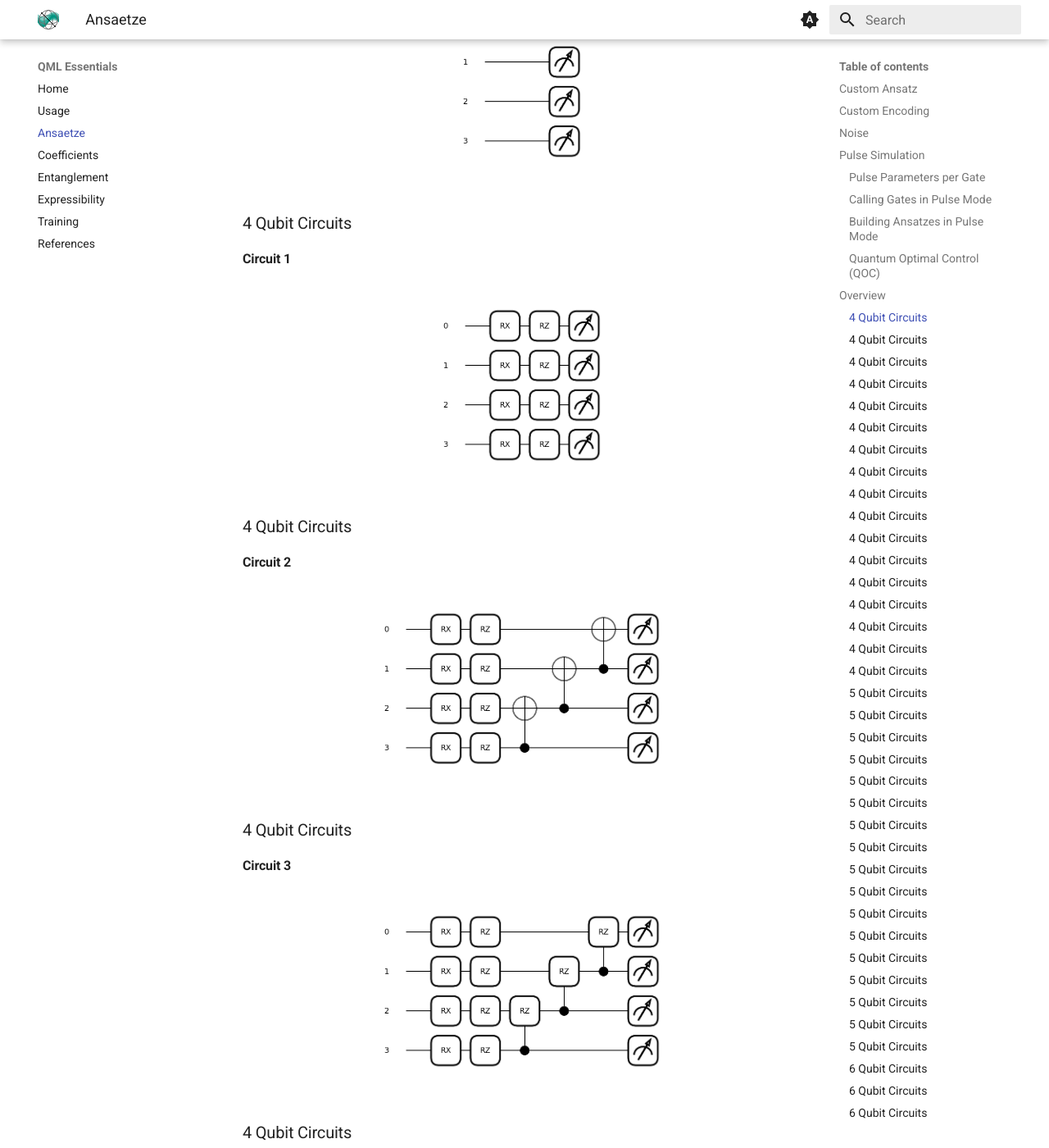
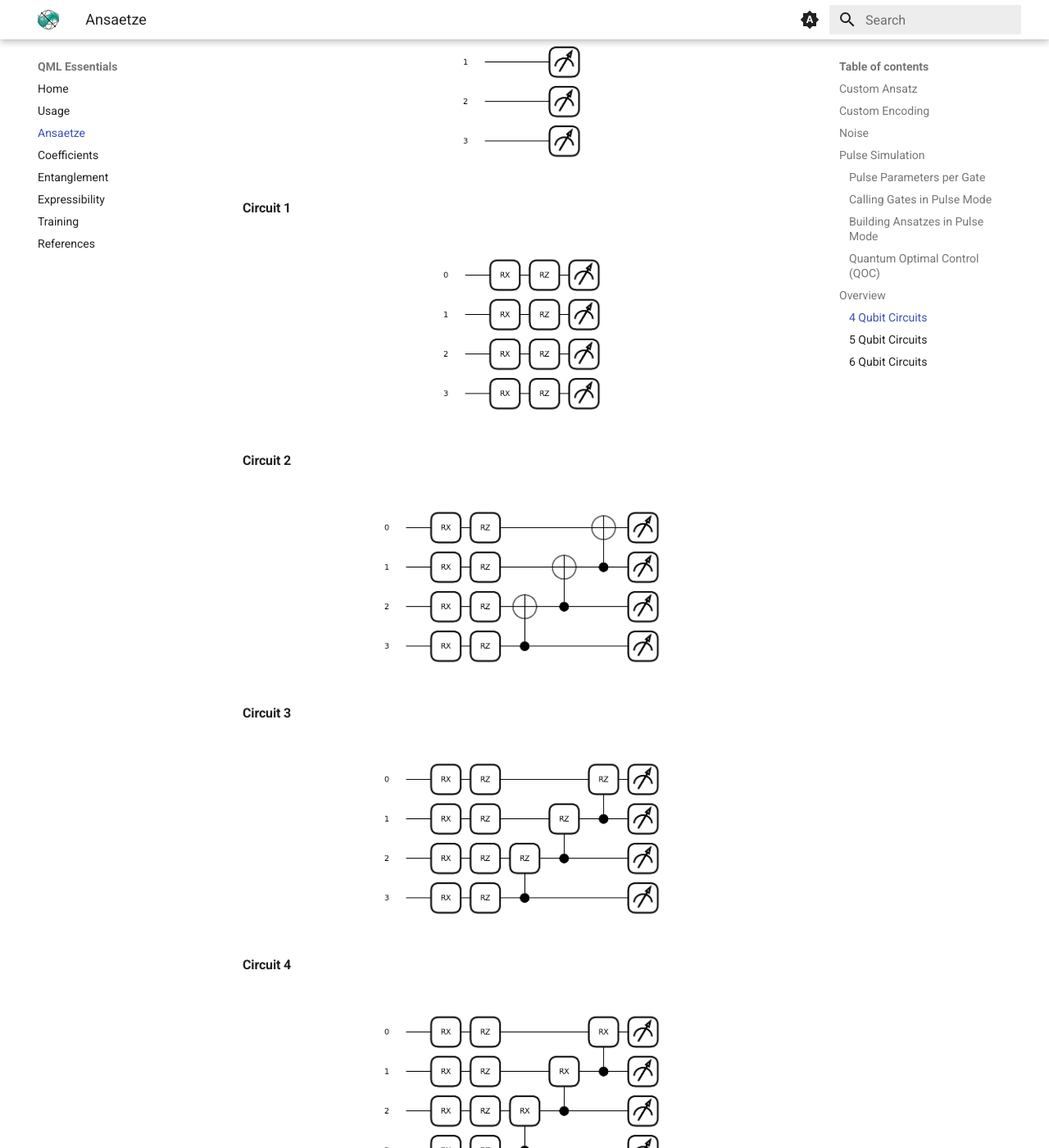
Before and after one commit to cirKITers/qml-essentials, an MkDocs documentation site: the page built from docs/ansaetze.md, in a window 1280 px wide and 1400 px high, scrolled down 8644 px. Shown: the whole window at 82% size. Built offline with MkDocs 1.6.1 and Material for MkDocs 9.7.7, drawn with Linux system fonts in a browser that asks for light colours; emoji names are drawn with the system emoji font; some of the changed text lies outside the part shown.

Commit message:
gc
Signed-off-by: Melvin Strobl <lc3267@kit.edu>

```diff
--- a/docs/ansaetze.md
+++ b/docs/ansaetze.md
@@ -335,82 +335,66 @@ Oh and in case you need a refresh on the rotational axes and their corresponding
 ![No Ansatz](figures/circuits_4q/No_Ansatz_light.png#circuit#only-light)
 ![No Ansatz](figures/circuits_4q/No_Ansatz_dark.png#circuit#only-dark)
 
-### 4 Qubit Circuits
 #### Circuit 1
 ![Circuit 1](figures/circuits_4q/Circuit_1_light.png#circuit#only-light)
 ![Circuit 1](figures/circuits_4q/Circuit_1_dark.png#circuit#only-dark)
 
-### 4 Qubit Circuits
 #### Circuit 2
 ![Circuit 2](figures/circuits_4q/Circuit_2_light.png#circuit#only-light)
 ![Circuit 2](figures/circuits_4q/Circuit_2_dark.png#circuit#only-dark)
 
-### 4 Qubit Circuits
 #### Circuit 3
 ![Circuit 3](figures/circuits_4q/Circuit_3_light.png#circuit#only-light)
 ![Circuit 3](figures/circuits_4q/Circuit_3_dark.png#circuit#only-dark)
 
-### 4 Qubit Circuits
 #### Circuit 4
 ![Circuit 4](figures/circuits_4q/Circuit_4_light.png#circuit#only-light)
 ![Circuit 4](figures/circuits_4q/Circuit_4_dark.png#circuit#only-dark)
 
-### 4 Qubit Circuits
 #### Circuit 6
 ![Circuit 6](figures/circuits_4q/Circuit_6_light.png#circuit#only-light)
 ![Circuit 6](figures/circuits_4q/Circuit_6_dark.png#circuit#only-dark)
 
-### 4 Qubit Circuits
 #### Circuit 9
 ![Circuit 9](figures/circuits_4q/Circuit_9_light.png#circuit#only-light)
 ![Circuit 9](figures/circuits_4q/Circuit_9_dark.png#circuit#only-dark)
 
-### 4 Qubit Circuits
 #### Circuit 10
 ![Circuit 10](figures/circuits_4q/Circuit_10_light.png#circuit#only-light)
 ![Circuit 10](figures/circuits_4q/Circuit_10_dark.png#circuit#only-dark)
 
-### 4 Qubit Circuits
 #### Circuit 15
 ![Circuit 15](figures/circuits_4q/Circuit_15_light.png#circuit#only-light)
 ![Circuit 15](figures/circuits_4q/Circuit_15_dark.png#circuit#only-dark)
 
-### 4 Qubit Circuits
 #### Circuit 16
 ![Circuit 16](figures/circuits_4q/Circuit_16_light.png#circuit#only-light)
 ![Circuit 16](figures/circuits_4q/Circuit_16_dark.png#circuit#only-dark)
 
-### 4 Qubit Circuits
 #### Circuit 17
 ![Circuit 17](figures/circuits_4q/Circuit_17_light.png#circuit#only-light)
 ![Circuit 17](figures/circuits_4q/Circuit_17_dark.png#circuit#only-dark)
 
-### 4 Qubit Circuits
 #### Circuit 18
 ![Circuit 18](figures/circuits_4q/Circuit_18_light.png#circuit#only-light)
 ![Circuit 18](figures/circuits_4q/Circuit_18_dark.png#circuit#only-dark)
 
-### 4 Qubit Circuits
 #### Circuit 19
 ![Circuit 19](figures/circuits_4q/Circuit_19_light.png#circuit#only-light)
 ![Circuit 19](figures/circuits_4q/Circuit_19_dark.png#circuit#only-dark)
 
-### 4 Qubit Circuits
 #### No Entangling
 ![No Entangling](figures/circuits_4q/No_Entangling_light.png#circuit#only-light)
 ![No Entangling](figures/circuits_4q/No_Entangling_dark.png#circuit#only-dark)
 
-### 4 Qubit Circuits
 #### Strongly Entangling
 ![Strongly Entangling](figures/circuits_4q/Strongly_Entangling_light.png#circuit#only-light)
 ![Strongly Entangling](figures/circuits_4q/Strongly_Entangling_dark.png#circuit#only-dark)
 
-### 4 Qubit Circuits
 #### Hardware Efficient
 ![Hardware Efficient](figures/circuits_4q/Hardware_Efficient_light.png#circuit#only-light)
 ![Hardware Efficient](figures/circuits_4q/Hardware_Efficient_dark.png#circuit#only-dark)
 
-### 4 Qubit Circuits
 #### GHZ
 ![GHZ](figures/circuits_4q/GHZ_light.png#circuit#only-light)
 ![GHZ](figures/circuits_4q/GHZ_dark.png#circuit#only-dark)
@@ -421,82 +405,66 @@ Oh and in case you need a refresh on the rotational axes and their corresponding
 ![No Ansatz](figures/circuits_5q/No_Ansatz_light.png#circuit#only-light)
 ![No Ansatz](figures/circuits_5q/No_Ansatz_dark.png#circuit#only-dark)
 
-### 5 Qubit Circuits
 #### Circuit 1
 ![Circuit 1](figures/circuits_5q/Circuit_1_light.png#circuit#only-light)
 ![Circuit 1](figures/circuits_5q/Circuit_1_dark.png#circuit#only-dark)
 
-### 5 Qubit Circuits
 #### Circuit 2
 ![Circuit 2](figures/circuits_5q/Circuit_2_light.png#circuit#only-light)
 ![Circuit 2](figures/circuits_5q/Circuit_2_dark.png#circuit#only-dark)
 
-### 5 Qubit Circuits
 #### Circuit 3
 ![Circuit 3](figures/circuits_5q/Circuit_3_light.png#circuit#only-light)
 ![Circuit 3](figures/circuits_5q/Circuit_3_dark.png#circuit#only-dark)
 
-### 5 Qubit Circuits
 #### Circuit 4
 ![Circuit 4](figures/circuits_5q/Circuit_4_light.png#circuit#only-light)
 ![Circuit 4](figures/circuits_5q/Circuit_4_dark.png#circuit#only-dark)
 
-### 5 Qubit Circuits
 #### Circuit 6
 ![Circuit 6](figures/circuits_5q/Circuit_6_light.png#circuit#only-light)
 ![Circuit 6](figures/circuits_5q/Circuit_6_dark.png#circuit#only-dark)
 
-### 5 Qubit Circuits
 #### Circuit 9
 ![Circuit 9](figures/circuits_5q/Circuit_9_light.png#circuit#only-light)
 ![Circuit 9](figures/circuits_5q/Circuit_9_dark.png#circuit#only-dark)
 
-### 5 Qubit Circuits
 #### Circuit 10
 ![Circuit 10](figures/circuits_5q/Circuit_10_light.png#circuit#only-light)
 ![Circuit 10](figures/circuits_5q/Circuit_10_dark.png#circuit#only-dark)
 
-### 5 Qubit Circuits
 #### Circuit 15
 ![Circuit 15](figures/circuits_5q/Circuit_15_light.png#circuit#only-light)
 ![Circuit 15](figures/circuits_5q/Circuit_15_dark.png#circuit#only-dark)
 
-### 5 Qubit Circuits
 #### Circuit 16
 ![Circuit 16](figures/circuits_5q/Circuit_16_light.png#circuit#only-light)
 ![Circuit 16](figures/circuits_5q/Circuit_16_dark.png#circuit#only-dark)
 
-### 5 Qubit Circuits
 #### Circuit 17
 ![Circuit 17](figures/circuits_5q/Circuit_17_light.png#circuit#only-light)
 ![Circuit 17](figures/circuits_5q/Circuit_17_dark.png#circuit#only-dark)
 
-### 5 Qubit Circuits
 #### Circuit 18
 ![Circuit 18](figures/circuits_5q/Circuit_18_light.png#circuit#only-light)
 ![Circuit 18](figures/circuits_5q/Circuit_18_dark.png#circuit#only-dark)
 
-### 5 Qubit Circuits
 #### Circuit 19
 ![Circuit 19](figures/circuits_5q/Circuit_19_light.png#circuit#only-light)
 ![Circuit 19](figures/circuits_5q/Circuit_19_dark.png#circuit#only-dark)
 
-### 5 Qubit Circuits
 #### No Entangling
 ![No Entangling](figures/circuits_5q/No_Entangling_light.png#circuit#only-light)
 ![No Entangling](figures/circuits_5q/No_Entangling_dark.png#circuit#only-dark)
 
-### 5 Qubit Circuits
 #### Strongly Entangling
 ![Strongly Entangling](figures/circuits_5q/Strongly_Entangling_light.png#circuit#only-light)
 ![Strongly Entangling](figures/circuits_5q/Strongly_Entangling_dark.png#circuit#only-dark)
 
-### 5 Qubit Circuits
 #### Hardware Efficient
 ![Hardware Efficient](figures/circuits_5q/Hardware_Efficient_light.png#circuit#only-light)
 ![Hardware Efficient](figures/circuits_5q/Hardware_Efficient_dark.png#circuit#only-dark)
 
-### 5 Qubit Circuits
 #### GHZ
 ![GHZ](figures/circuits_5q/GHZ_light.png#circuit#only-light)
 ![GHZ](figures/circuits_5q/GHZ_dark.png#circuit#only-dark)
@@ -507,82 +475,66 @@ Oh and in case you need a refresh on the rotational axes and their corresponding
 ![No Ansatz](figures/circuits_6q/No_Ansatz_light.png#circuit#only-light)
 ![No Ansatz](figures/circuits_6q/No_Ansatz_dark.png#circuit#only-dark)
 
-### 6 Qubit Circuits
 #### Circuit 1
 ![Circuit 1](figures/circuits_6q/Circuit_1_light.png#circuit#only-light)
 ![Circuit 1](figures/circuits_6q/Circuit_1_dark.png#circuit#only-dark)
 
-### 6 Qubit Circuits
 #### Circuit 2
 ![Circuit 2](figures/circuits_6q/Circuit_2_light.png#circuit#only-light)
 ![Circuit 2](figures/circuits_6q/Circuit_2_dark.png#circuit#only-dark)
 
-### 6 Qubit Circuits
 #### Circuit 3
 ![Circuit 3](figures/circuits_6q/Circuit_3_light.png#circuit#only-light)
 ![Circuit 3](figures/circuits_6q/Circuit_3_dark.png#circuit#only-dark)
 
-### 6 Qubit Circuits
 #### Circuit 4
 ![Circuit 4](figures/circuits_6q/Circuit_4_light.png#circuit#only-light)
 ![Circuit 4](figures/circuits_6q/Circuit_4_dark.png#circuit#only-dark)
 
-### 6 Qubit Circuits
 #### Circuit 6
 ![Circuit 6](figures/circuits_6q/Circuit_6_light.png#circuit#only-light)
 ![Circuit 6](figures/circuits_6q/Circuit_6_dark.png#circuit#only-dark)
 
-### 6 Qubit Circuits
 #### Circuit 9
 ![Circuit 9](figures/circuits_6q/Circuit_9_light.png#circuit#only-light)
 ![Circuit 9](figures/circuits_6q/Circuit_9_dark.png#circuit#only-dark)
 
-### 6 Qubit Circuits
 #### Circuit 10
 ![Circuit 10](figures/circuits_6q/Circuit_10_light.png#circuit#only-light)
 ![Circuit 10](figures/circuits_6q/Circuit_10_dark.png#circuit#only-dark)
 
-### 6 Qubit Circuits
 #### Circuit 15
 ![Circuit 15](figures/circuits_6q/Circuit_15_light.png#circuit#only-light)
 ![Circuit 15](figures/circuits_6q/Circuit_15_dark.png#circuit#only-dark)
 
-### 6 Qubit Circuits
 #### Circuit 16
 ![Circuit 16](figures/circuits_6q/Circuit_16_light.png#circuit#only-light)
 ![Circuit 16](figures/circuits_6q/Circuit_16_dark.png#circuit#only-dark)
 
-### 6 Qubit Circuits
 #### Circuit 17
 ![Circuit 17](figures/circuits_6q/Circuit_17_light.png#circuit#only-light)
 ![Circuit 17](figures/circuits_6q/Circuit_17_dark.png#circuit#only-dark)
 
-### 6 Qubit Circuits
 #### Circuit 18
 ![Circuit 18](figures/circuits_6q/Circuit_18_light.png#circuit#only-light)
 ![Circuit 18](figures/circuits_6q/Circuit_18_dark.png#circuit#only-dark)
 
-### 6 Qubit Circuits
 #### Circuit 19
 ![Circuit 19](figures/circuits_6q/Circuit_19_light.png#circuit#only-light)
 ![Circuit 19](figures/circuits_6q/Circuit_19_dark.png#circuit#only-dark)
 
-### 6 Qubit Circuits
 #### No Entangling
 ![No Entangling](figures/circuits_6q/No_Entangling_light.png#circuit#only-light)
 ![No Entangling](figures/circuits_6q/No_Entangling_dark.png#circuit#only-dark)
 
-### 6 Qubit Circuits
 #### Strongly Entangling
 ![Strongly Entangling](figures/circuits_6q/Strongly_Entangling_light.png#circuit#only-light)
 ![Strongly Entangling](figures/circuits_6q/Strongly_Entangling_dark.png#circuit#only-dark)
 
-### 6 Qubit Circuits
 #### Hardware Efficient
 ![Hardware Efficient](figures/circuits_6q/Hardware_Efficient_light.png#circuit#only-light)
 ![Hardware Efficient](figures/circuits_6q/Hardware_Efficient_dark.png#circuit#only-dark)
 
-### 6 Qubit Circuits
 #### GHZ
 ![GHZ](figures/circuits_6q/GHZ_light.png#circuit#only-light)
 ![GHZ](figures/circuits_6q/GHZ_dark.png#circuit#only-dark)
```
